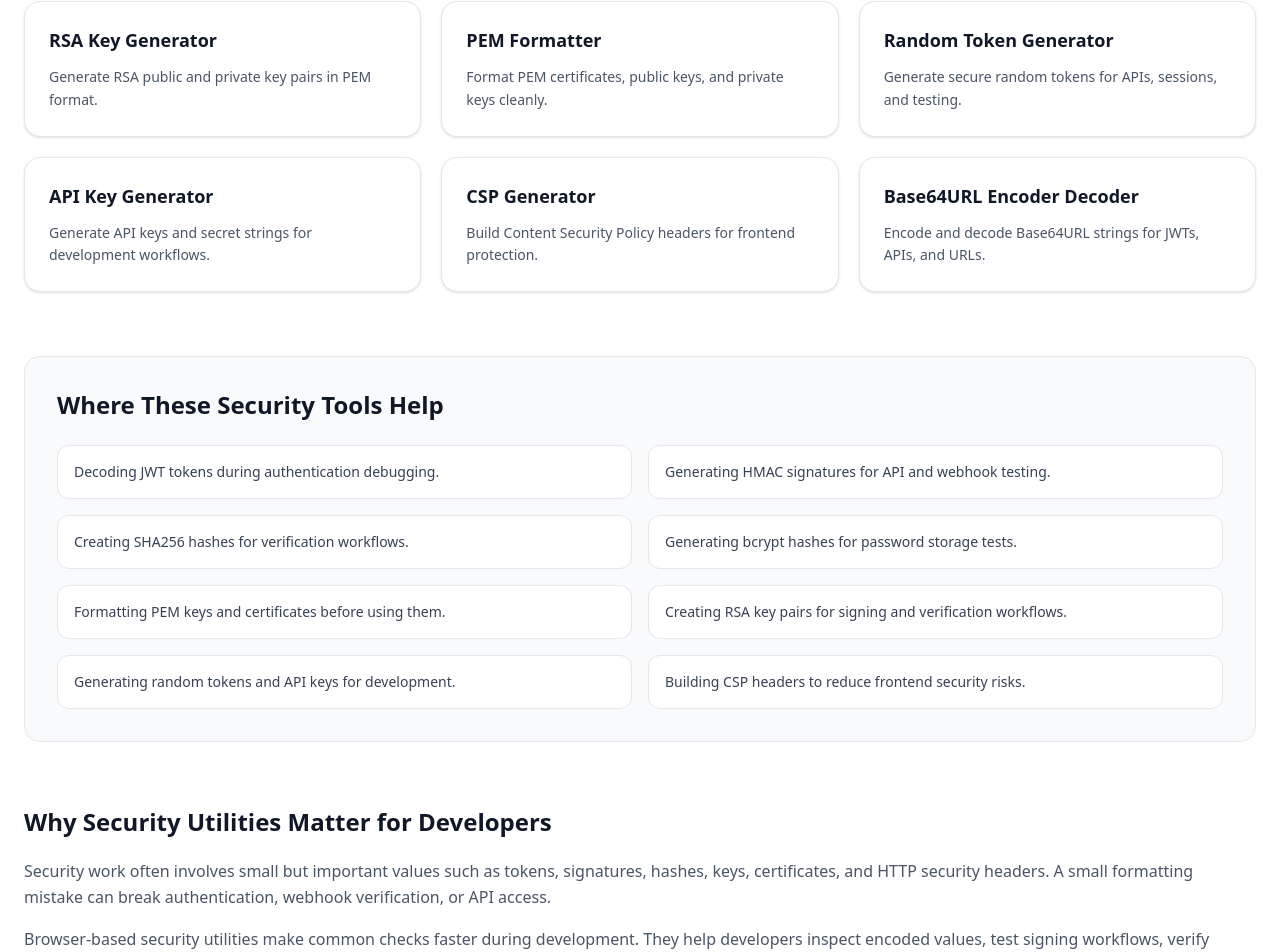
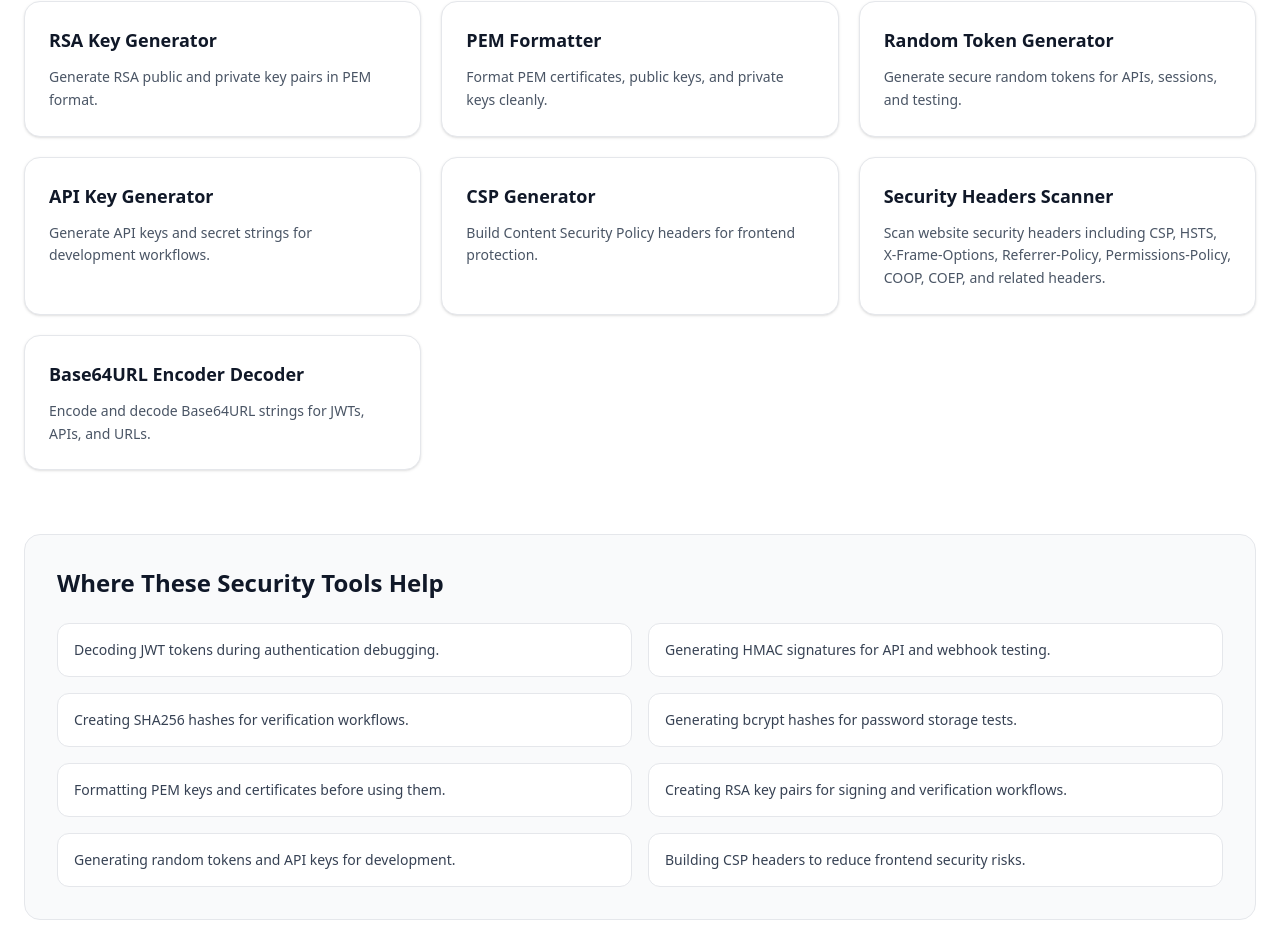
Before and after one commit to vaarunsonawwane-ops/yoryantra-new, a Next.js app: page /categories/security-tools in a window 1280 px wide. Shown: the part 1670-2622 px from the top of the page. Built offline with nearby package versions, Linux system fonts and the light colour scheme.

Commit message:
Security tools added in Categories card

```diff
--- a/app/categories/security-tools/page.tsx
+++ b/app/categories/security-tools/page.tsx
@@ -67,6 +67,14 @@ const securityTools = [
       "Build Content Security Policy headers for frontend protection.",
     href: "/tools/csp-generator",
   },
+
+  {
+  title: "Security Headers Scanner",
+  description:
+    "Scan website security headers including CSP, HSTS, X-Frame-Options, Referrer-Policy, Permissions-Policy, COOP, COEP, and related headers.",
+  href: "/tools/security-headers-scanner",
+  },
+
   {
     title: "Base64URL Encoder Decoder",
     description:
```
